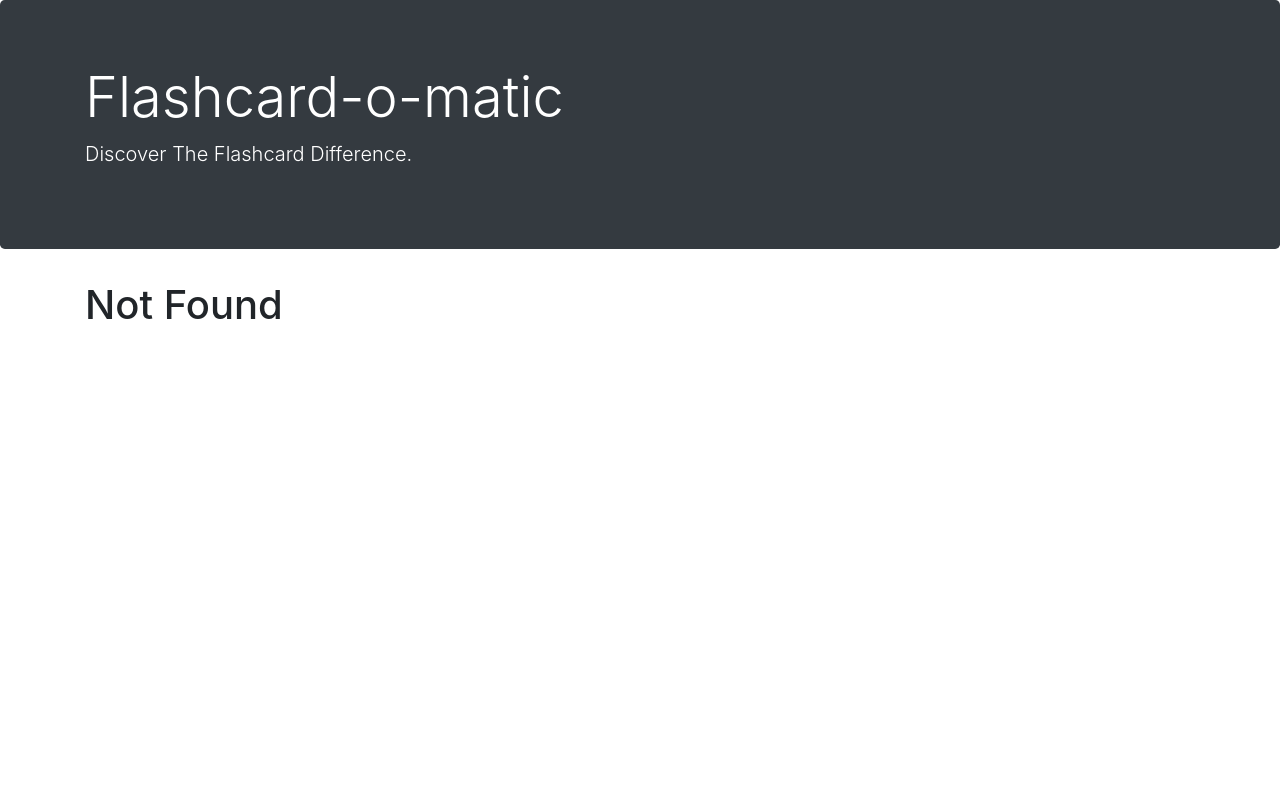
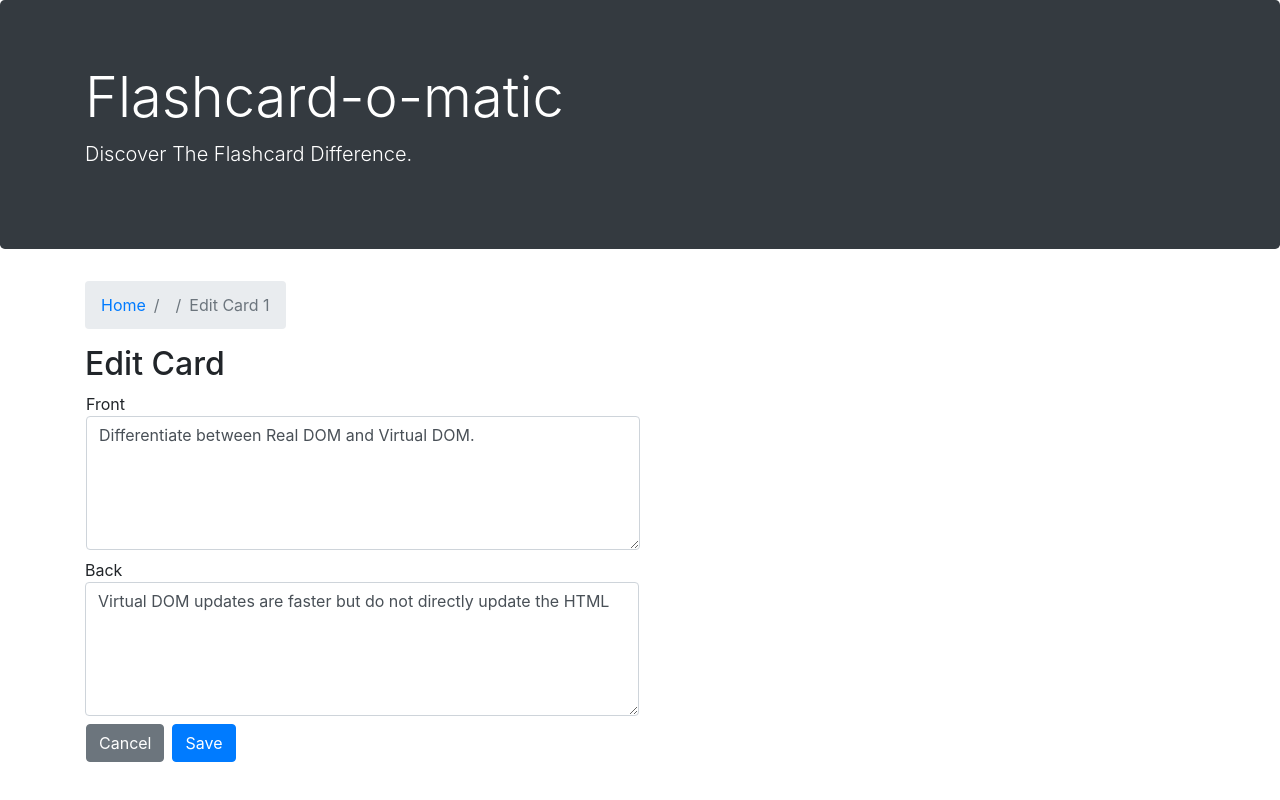
Before and after one commit to OniJones/Flashcard, a React (Create React App) app: page /decks/1/cards/1/edit in a window 1280 px wide. Before the commit this address had no page. Built offline with nearby package versions, Linux system fonts and the light colour scheme; no server answers; data requests are answered from the project's data file; a web font is replaced by a local one.

Commit message:
Added AddCard.js, EditCard.js, EditDeck.js, and CardForm.js to Layout/Home

```diff
--- /dev/null
+++ b/src/Layout/CardForm.js
@@ -0,0 +1,93 @@
+import React, { useState, useEffect } from 'react';
+import { useHistory } from 'react-router-dom';
+import { createCard, updateCard } from '../utils/api';
+
+export default function CardForm({ editFront = "", editBack = "", deckId, cardId, isNew }) {
+    const [ front, setFront ] = useState("");
+    const [ back, setBack ] = useState("");
+    const newCard = { front: front, back: back };
+    const upCard = {
+        front: front,
+        back: back,
+        id: cardId,
+        deckId: Number(deckId),
+    };
+    const history = useHistory();
+    const handleFrontChange = (event) => setFront(event.target.value);
+    const handleBackChange = (event) => setBack(event.target.value);
+
+    useEffect(() => {
+        setFront(editFront);
+        setBack(editBack);
+    }, [editFront, editBack]);
+
+    const handleCreateSubmit = async function (event) {
+        event.preventDefault();
+        let result = await createCard(deckId, newCard);
+        setFront("");
+        setBack("");
+        console.log(result);
+    };
+
+    const handleEditSubmit = async function (event) {
+        event.preventDefault();
+        console.log(upCard);
+        let result = await updateCard(upCard);
+        console.log(result);
+        history.push(`/decks/${deckId}`);
+    }
+
+  return (
+    <div className=''>
+        <form unSubmit={isNew ? handleCreateSubmit : handleEditSubmit}>
+            <div className='row'>
+                <label htmlFor='front' className='form-label ml-3'>
+                    Front
+                    <textarea
+                        className='form-control'
+                        rows='5'
+                        cols='50'
+                        id='front'
+                        type='text'
+                        name='front'
+                        onChange={handleFrontChange}
+                        value={front}
+                        placeholder='Front Side of Card'
+                    />
+                </label>
+            </div>
+
+            <label htmlFor='back' className='form-label'>
+                Back
+                <textarea
+                    className='form-control'
+                    rows='5'
+                    cols='50'
+                    id='back'
+                    type='text'
+                    name='back'
+                    onChange={handleBackChange}
+                    value={back}
+                    placeholder='Back Side of Card'
+                />
+            </label>
+            <div className='row'>
+                <button
+                    type='button'
+                    className='btn btn-secondary ml-3'
+                    onClick={(event) => {
+                        event.preventDefault();
+
+                        history.go(-1);
+                    }}
+                >
+                    {isNew ? "Done" : "Cancel"}
+                </button>
+                <button type="submit" className="btn btn-primary ml-2">
+                    {isNew ? "Submit" : "Save"}
+                </button>
+            </div>
+        </form>
+    </div>
+  );
+}
--- /dev/null
+++ b/src/Layout/Home/AddCard.js
@@ -0,0 +1,40 @@
+import React, { useState, useEffect } from "react";
+import { useParams, Link } from "react-router-dom";
+import CardForm from "../CardForm";
+import { readDeck } from "../../utils/api";
+
+export default function AddCard() {
+	const { deckId } = useParams();
+	const [deck, setDeck] = useState({});
+
+	useEffect(() => {
+		const abortController = new AbortController();
+		async function fetchOneDeck() {
+			const response = await readDeck(deckId, abortController.signal);
+			setDeck(response);
+		}
+		fetchOneDeck();
+	}, [deckId]);
+
+	return (
+		<div>
+			<div className="row col">
+				<nav aria-label="breadcrumb">
+					<ol className="breadcrumb">
+						<li className="breadcrumb-item">
+							<Link to="/">Home</Link>
+						</li>
+                        <li className="breadcrumb-item">
+                            <Link to={`/decks/${deckId}`}>{deck.name}</Link>
+                        </li>
+                        <li className="breadcrumb-item active" aria-current="page">
+                            Add Card
+                        </li>
+					</ol>
+				</nav>
+			</div>
+            <h2>{deck.name}: Add Card</h2>
+            <CardForm deckId={deckId} isNew={true} />
+		</div>
+	);
+}
--- /dev/null
+++ b/src/Layout/Home/EditCard.js
@@ -0,0 +1,56 @@
+import React, { useState, useEffect } from 'react';
+import CardForm from '../CardForm';
+import { useParams, Link } from 'react-router-dom';
+import { readCard, readDeck } from '../../utils/api';
+
+export default function EditCard() {
+    const { deckId, cardId } = useParams();
+    const [ deck, setDeck ] = useState([]);
+    const [ card, setCard ] = useState([]);
+
+    useEffect(() => {
+        const abortController = new AbortController();
+        async function fetchOneDeck() {
+            const response = await readDeck(deckId, abortController.signal);
+            setDeck(response);
+        }
+        fetchOneDeck();
+    }, [deckId]);
+
+    useEffect(() => {
+        const abortController = new AbortController();
+        async function fetchOneCard() {
+            const response = await readCard(cardId, abortController.signal);
+            setCard(response);
+        }
+        fetchOneCard();
+    }, [cardId]);
+
+    return (
+        <div>
+            <div className='row col'>
+                <nav aria-label='breadcrumb'>
+                    <ol className='breadcrumb'>
+                        <li className='breadcrumb-item'>
+                            <Link to='/'>Home</Link>
+                        </li>
+                        <li className='breadcrumb-item'>
+                            <Link to={`/decks/${deckId}`}>{deck.name}</Link>
+                        </li>
+                        <li className='breadcrumb-item active' aria-current='page'>
+                            Edit Card {cardId}
+                        </li>
+                    </ol>
+                </nav>
+            </div>
+            <h2>Edit Card</h2>
+            <CardForm
+                deckId={deckId}
+                editFront={card.front}
+                editBack={card.back}
+                cardId={cardId}
+                isNew={false}
+            />
+        </div>
+  );
+}
--- /dev/null
+++ b/src/Layout/Home/EditDeck.js
@@ -0,0 +1,40 @@
+import React, { useState, useEffect } from "react";
+import { readDeck } from "../../utils/api";
+import { Link, useParams } from "react-router-dom";
+import DeckForm from "./DeckForm";
+
+export default function EditDeck() {
+	const { deckId } = useParams();
+	const [deck, setDeck] = useState({});
+
+	useEffect(() => {
+		const abortController = new AbortController();
+		async function fetchOneDeck() {
+			const response = await readDeck(deckId, abortController.signal);
+			setDeck(response);
+		}
+		fetchOneDeck();
+	}, [deckId]);
+
+	return (
+		<div>
+			<nav aria-label="breadcrumb">
+				<ol className="breadcrumb">
+                    <li className="breadcrumb-item">
+                        <Link to="/">Home</Link>
+                    </li>
+                    <li className="breadcrumb-item active" aria-current="page">
+                        Edit Deck
+                    </li>
+                </ol>
+			</nav>
+
+            <DeckForm
+                editDesc={deck.description}
+                editName={deck.name}
+                editId={deckId}
+                isNew={false}
+            />
+		</div>
+	);
+}
--- a/src/Layout/Home/View.js
+++ b/src/Layout/Home/View.js
@@ -67,6 +67,9 @@ export default function View({ cards, setCards }) {
                 </button>
             </div>
         </div>
+        <h3>Cards</h3>
+
+        {cardList}
       </div>
     </div>
   );
--- a/src/Layout/index.js
+++ b/src/Layout/index.js
@@ -6,9 +6,9 @@ import Home from "./Home/Home";
 import View from "./Home/View";
 import Study from "./Home/Study";
 import CreateDeck from "./Home/CreateDeck";
-
-
-
+import EditDeck from "./Home/EditDeck";
+import AddCard from "./Home/AddCard";
+import EditCard from "./Home/EditCard";
 
 function Layout() {
   const [ decks, setDecks ] = useState([]);
@@ -38,7 +38,7 @@ function Layout() {
               setCards={setCards} />
           </Route>
           <Route exact path="/decks/:deckId/edit">
-
+            <EditDeck />
           </Route>
           <Route exact path="/decks/:deckId/study">
             <Study
@@ -46,9 +46,15 @@ function Layout() {
               setCards={setCards} />
           </Route>
           <Route path="/decks/:deckId/cards/new">
+            <AddCard />
+          </Route>
 
+          <Route path="/decks/:deckId/cards/:cardId/edit">
+            <EditCard />
           </Route>
-          <NotFound />
+          <Route>
+            <NotFound />
+          </Route>
         </Switch>
       </div>
     </>
```
